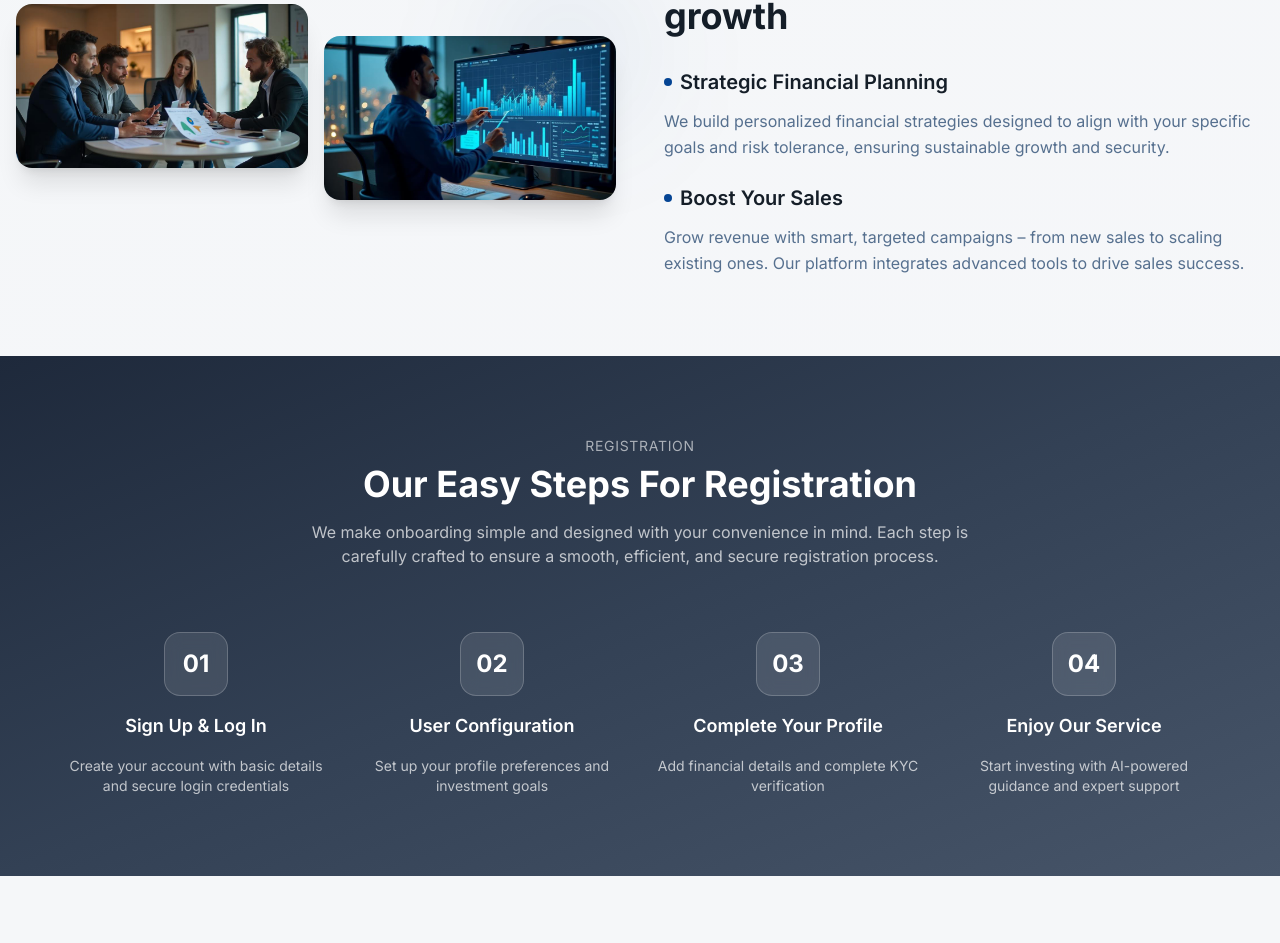
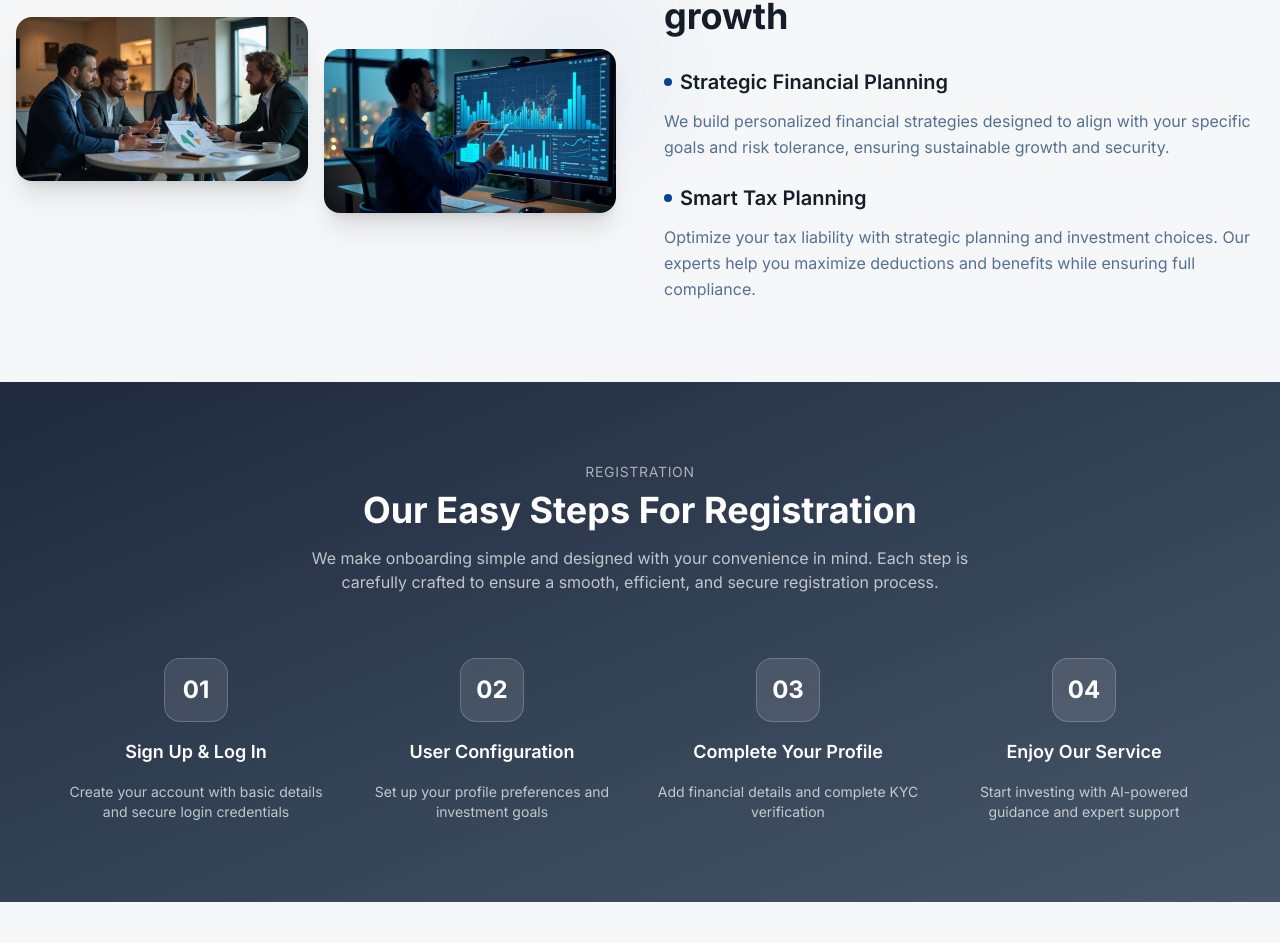
Before and after one commit to pratikbajoria1991/ascend-wealth, a React (Vite) app: page / in a window 1280 px wide. Shown: the part 2216-3159 px from the top of the page. Built offline with nearby package versions, Linux system fonts and the light colour scheme; the HTML template or start-up script is replaced by a standard one.

Commit message:
Update hero section text

```diff
--- a/src/pages/Index.tsx
+++ b/src/pages/Index.tsx
@@ -213,11 +213,11 @@ const Index = () => {
                 <div className="space-y-3">
                   <h3 className="text-xl font-semibold flex items-center gap-2">
                     <div className="w-2 h-2 bg-primary rounded-full"></div>
-                    Boost Your Sales
+                    Smart Tax Planning
                   </h3>
                   <p className="text-muted-foreground leading-relaxed">
-                    Grow revenue with smart, targeted campaigns – from new sales to scaling
-                    existing ones. Our platform integrates advanced tools to drive sales success.
+                    Optimize your tax liability with strategic planning and investment choices.
+                    Our experts help you maximize deductions and benefits while ensuring full compliance.
                   </p>
                 </div>
               </div>
```
